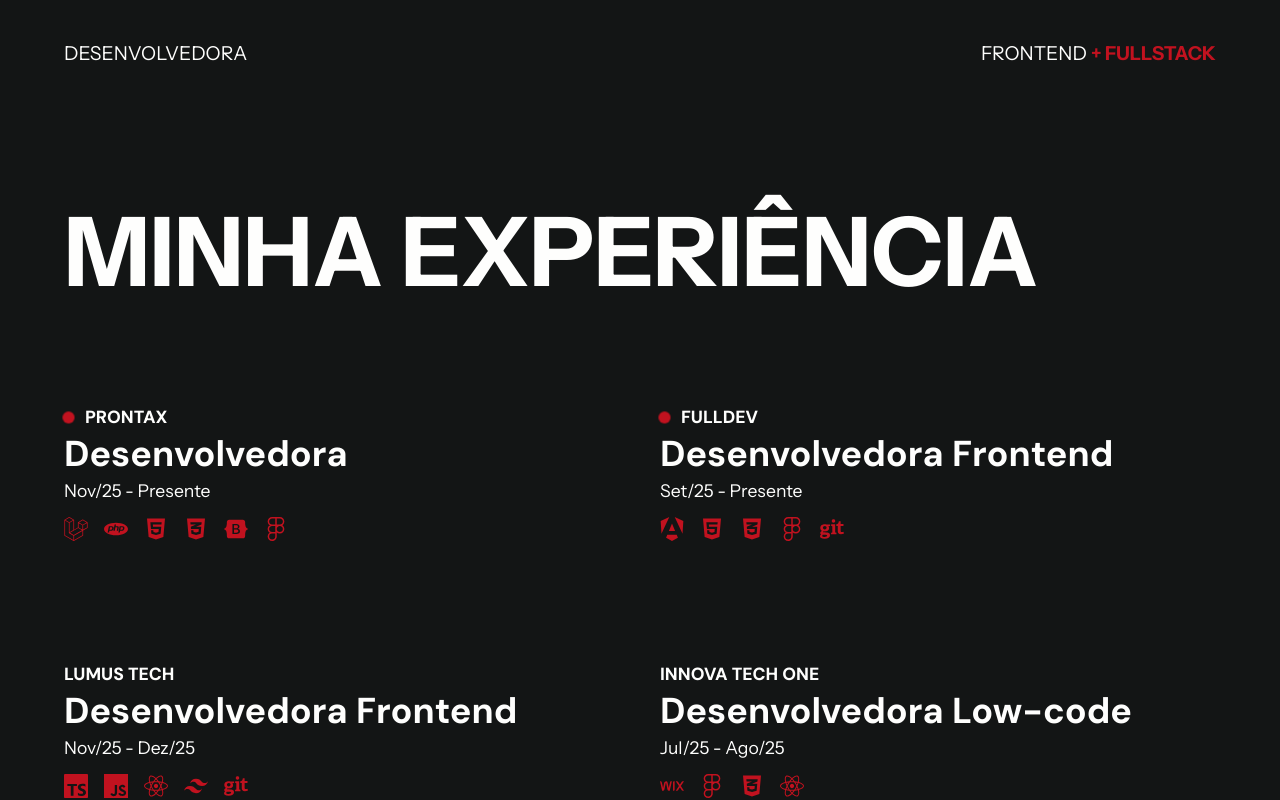
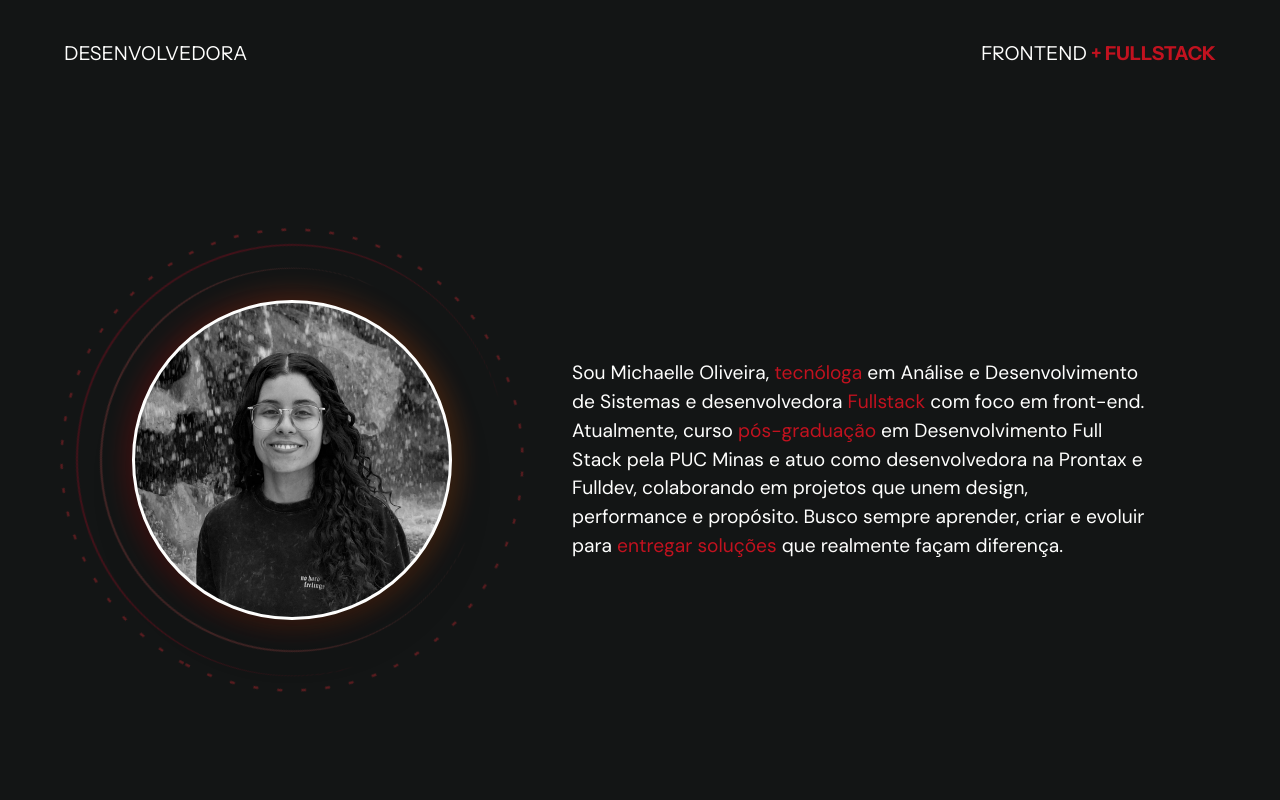
Before and after one commit to michaelleoliveir/mikl_portfolio, a Next.js app: page / in a window 1280 px wide. Shown: the part 700-1500 px from the top of the page. Built offline with nearby package versions, Linux system fonts and the light colour scheme; a web font is replaced by a local one.

Commit message:
feat: refines AboutMe component by adding a profile picture

```diff
--- a/src/app/page.tsx
+++ b/src/app/page.tsx
@@ -15,10 +15,10 @@ export default function Home() {
       <div className='w-[90%]'>
         <Navbar isContactPage={false} />
         <Introduction />
+        <AboutMe />
         <Experience />
         <Projects />
         <Stack />
-        <AboutMe />
       </div>
       <Footer />
     </div>
--- a/src/components/layout/AboutMe.tsx
+++ b/src/components/layout/AboutMe.tsx
@@ -1,44 +1,48 @@
-import BlurText from '../library/BlurText'
+import Image from 'next/image'
+import AosWrapper from '../ui/AosWrapper'
 
 const AboutMe = () => {
     return (
-        <div id='about' className='flex flex-col w-full mt-40'>
+        <AosWrapper>
+            <div id='about' className='flex flex-col w-full mt-20'>
+                {/* about me */}
+                <div className='flex flex-col items-center'>
+                    <div className='flex flex-row justify-center items-center gap-30 mt-30 mb-25' data-aos="fade-down" data-aos-delay={90} data-aos-duration="800">
+                        <div className='relative shrink-0 flex items-center justify-center'>
+                            <div className="absolute w-[120%] h-[120%] border-t-2 border-l-2 border-red-400/20 rounded-full animate-spin [animation-duration:8s]"></div>
+                            <div className='absolute w-[135%] h-[135%] border-b-2 border-r-2 border-neon/20 rounded-full animate-spin [animation-duration:12s] [animation-direction:reverse]'></div>
+                            <svg className="absolute w-[150%] h-[150%] animate-spin [animation-duration:20s] opacity-30" viewBox="0 0 100 100">
+                                <circle
+                                    cx="50"
+                                    cy="50"
+                                    r="48"
+                                    fill="none"
+                                    stroke="currentColor"
+                                    className="text-red-500"
+                                    strokeWidth="0.5"
+                                    strokeDasharray="1 4"
+                                />
+                            </svg>
+                            <div className='relative group flex items-center justify-center'>
+                                <div className='absolute -inset-2 bg-linear-to-r from-red-600 to-orange-500 rounded-full blur-md opacity-20 group-hover:opacity-40 transition duration-1000'></div>
+                                <div className='relative w-80 h-80 rounded-full overflow-hidden border-3 border-letter shadow-2xl z-10 bg-slate-100'>
+                                    <Image
+                                        src={`/profile.jpeg`}
+                                        fill
+                                        priority
+                                        className="w-full h-full object-cover transition-transform duration-500 group-hover:scale-110"
+                                        alt={'Foto de perfil'} />
+                                </div>
+                            </div>
+                        </div>
 
-            {/* about me */}
-            <div className='flex flex-row items-center'>
-                <div className='w-[50%]'>
-                    <BlurText
-                        text='SOBRE MIM'
-                        delay={150}
-                        direction='top'
-                        animationFrom={undefined}
-                        animationTo={undefined}
-                        onAnimationComplete={undefined}
-                        className='text-[6rem] text-letter font-instrument text-left font-extrabold' />
-                </div>
-                <div className='w-[50%]'>
-                    <p className='text-letter text-[1.1rem] font-dm-sans'>Sou Michaelle Oliveira, desenvolvedora <span className='text-highlight'>Fullstack</span> com foco em front-end. Atualmente, curso <span className='text-highlight'>pós-graduação</span> em Desenvolvimento Full Stack pela PUC Minas e atuo como desenvolvedora na Prontax e Fulldev, colaborando em projetos que unem design, performance e propósito. Busco sempre aprender, criar e evoluir para <span className='text-highlight'>entregar soluções</span> que realmente façam diferença.</p>
+                        <div className='w-[50%]' data-aos="fade-down" data-aos-delay={100} data-aos-duration="800">
+                            <p className='text-letter text-[1.2rem] font-dm-sans'>Sou Michaelle Oliveira, <span className='text-highlight'>tecnóloga</span> em Análise e Desenvolvimento de Sistemas e desenvolvedora <span className='text-highlight'>Fullstack</span> com foco em front-end. Atualmente, curso <span className='text-highlight'>pós-graduação</span> em Desenvolvimento Full Stack pela PUC Minas e atuo como desenvolvedora na Prontax e Fulldev, colaborando em projetos que unem design, performance e propósito. Busco sempre aprender, criar e evoluir para <span className='text-highlight'>entregar soluções</span> que realmente façam diferença.</p>
+                        </div>
+                    </div>
                 </div>
             </div>
-
-            {/* history */}
-            <div className='flex flex-row items-center mt-28'>
-                <div className='w-[50%]'>
-                    <BlurText
-                        text='HISTÓRIA'
-                        delay={150}
-                        direction='top'
-                        animationFrom={undefined}
-                        animationTo={undefined}
-                        onAnimationComplete={undefined}
-                        className='text-[6rem] text-letter font-instrument text-left font-extrabold' />
-                </div>
-                <div className='w-[50%]'>
-                    <p className='text-letter text-[1.1rem] font-dm-sans'>Sempre fui movida pela curiosidade e pelo desejo de entender como as coisas funcionam. Essa vontade me levou a estudar <span className='text-highlight'>Análise e Desenvolvimento de Sistemas</span> na FATEC Taubaté.
-                        Desde então, venho me aprofundando na área, participando de projetos práticos e colaborativos, onde posso aplicar o que aprendo e contribuir para a construção de soluções reais.</p>
-                </div>
-            </div>
-        </div>
+        </AosWrapper>
     )
 }
 
--- a/src/components/layout/Stack.tsx
+++ b/src/components/layout/Stack.tsx
@@ -6,7 +6,7 @@ const Stack = () => {
     const icons = Object.entries(iconLibrary);
 
     return (
-        <div className='flex flex-col items-center mt-28'>
+        <div className='flex flex-col items-center mt-28 mb-15'>
             <div className='w-full'>
                 <BlurText
                     text='STACK'
```
Also changed, not shown: public/profile.jpeg (added).
